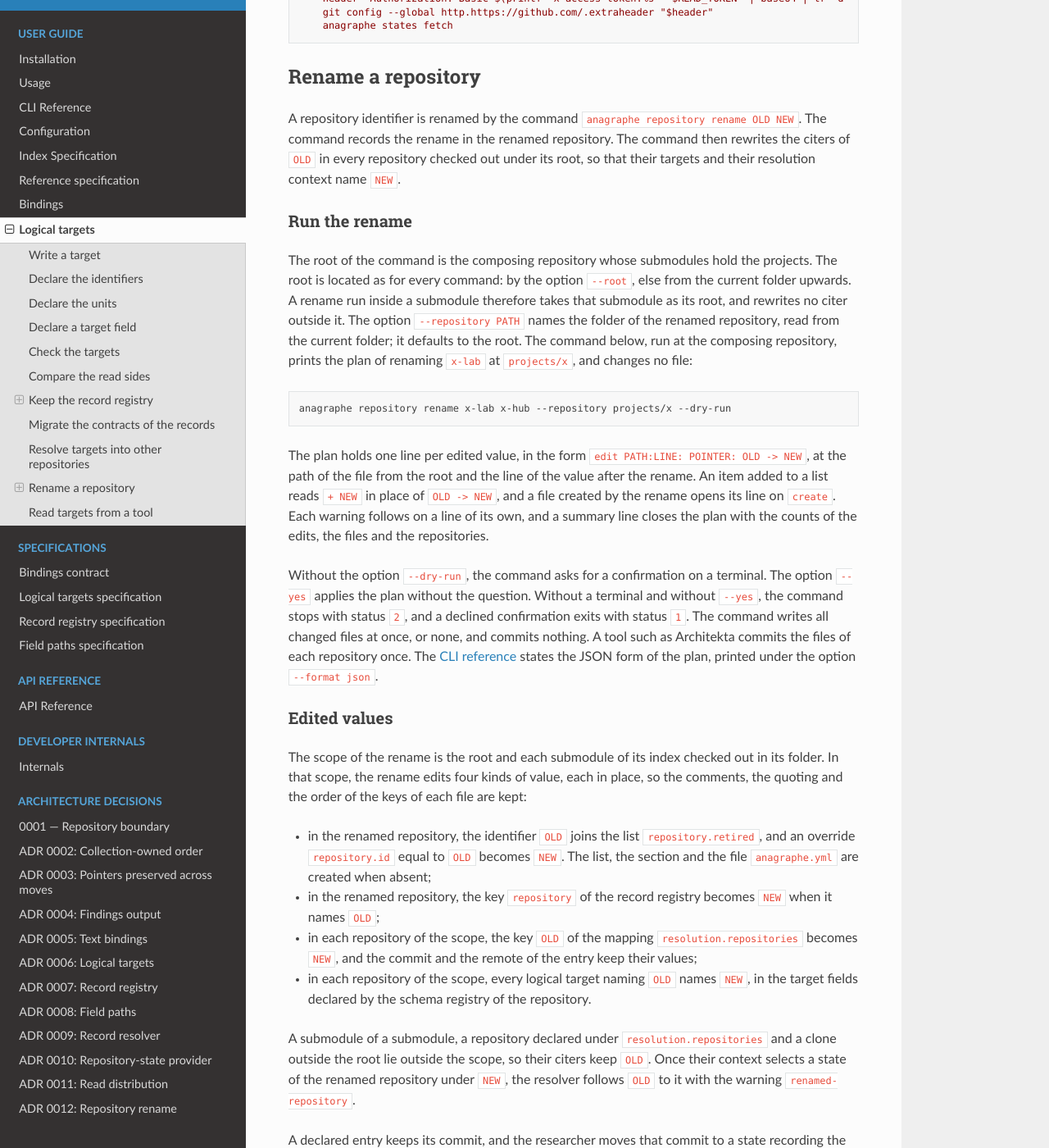
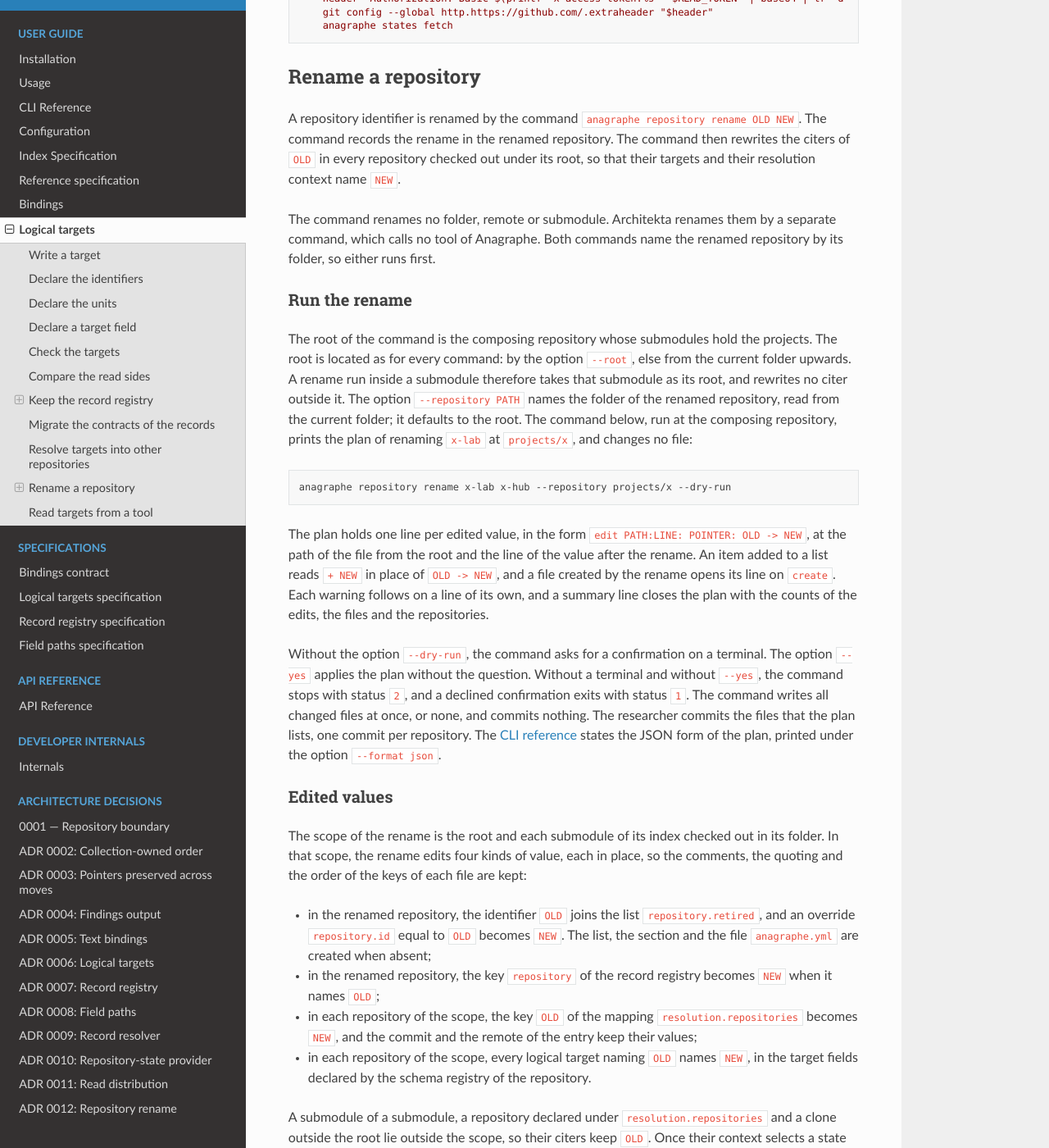
Before and after one commit to esther-poniatowski/anagraphe, a Sphinx documentation site: the page built from docs/guide/targets.md, in a window 1280 px wide and 1400 px high, scrolled down 13038 px. Shown: the whole window at 82% size. Built offline with Sphinx 7.4.7 and the Read the Docs theme 3.1.0, drawn with Linux system fonts in a browser that asks for light colours.

Commit message:
docs(rename): Leave the commits to the researcher ###################################################
State that the rename runs independently of Architekta:
  - the researcher commits the files of the plan in
    `docs/guide/targets.md` and `docs/guide/cli-reference.md`
  - the entry of the command in `CHANGELOG.md`
######################################################################

Signed-off-by: Esther Poniatowski <esther.poniatowski@ens.psl.eu>
Co-Authored-By: Claude Opus 5.5 <noreply@anthropic.com>

```diff
--- a/docs/guide/targets.md
+++ b/docs/guide/targets.md
@@ -525,6 +525,10 @@ records the rename in the renamed repository. The command then rewrites the cite
 repository checked out under its root, so that their targets and their resolution context name
 `NEW`.
 
+The command renames no folder, remote or submodule. Architekta renames them by a separate command,
+which calls no tool of Anagraphe. Both commands name the renamed repository by its folder, so either
+runs first.
+
 ### Run the rename
 
 The root of the command is the composing repository whose submodules hold the projects. The root
@@ -547,9 +551,9 @@ counts of the edits, the files and the repositories.
 Without the option `--dry-run`, the command asks for a confirmation on a terminal. The option
 `--yes` applies the plan without the question. Without a terminal and without `--yes`, the command
 stops with status `2`, and a declined confirmation exits with status `1`. The command writes all
-changed files at once, or none, and commits nothing. A tool such as Architekta commits the files
-of each repository once. The [CLI reference](cli-reference.md) states the JSON form of the plan,
-printed under the option `--format json`.
+changed files at once, or none, and commits nothing. The researcher commits the files that the plan
+lists, one commit per repository. The [CLI reference](cli-reference.md) states the JSON form of
+the plan, printed under the option `--format json`.
 
 ### Edited values
 
```
Also changed, not shown: CHANGELOG.md (+4 -2 lines), docs/guide/cli-reference.md (+4 -4 lines).
